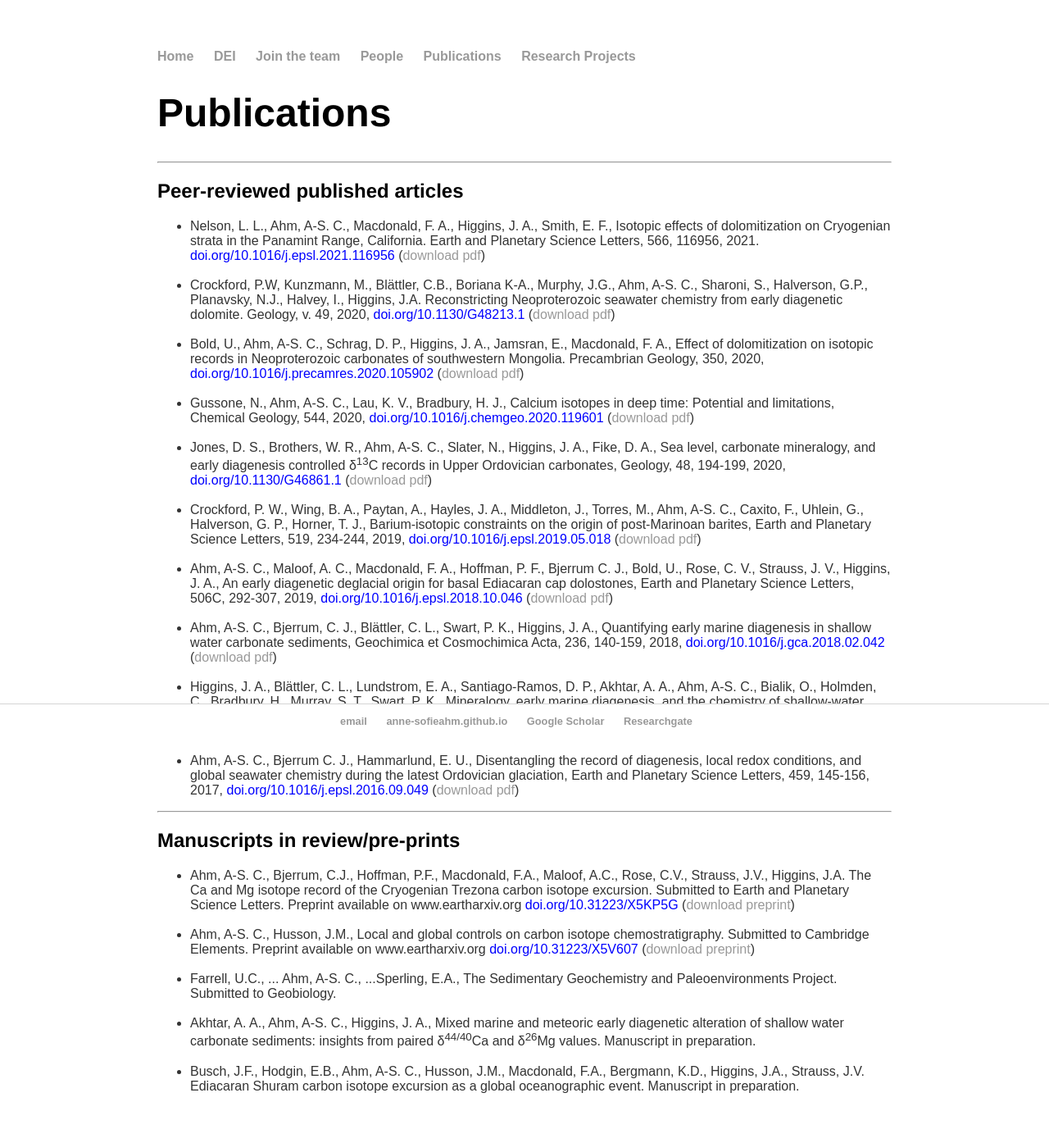
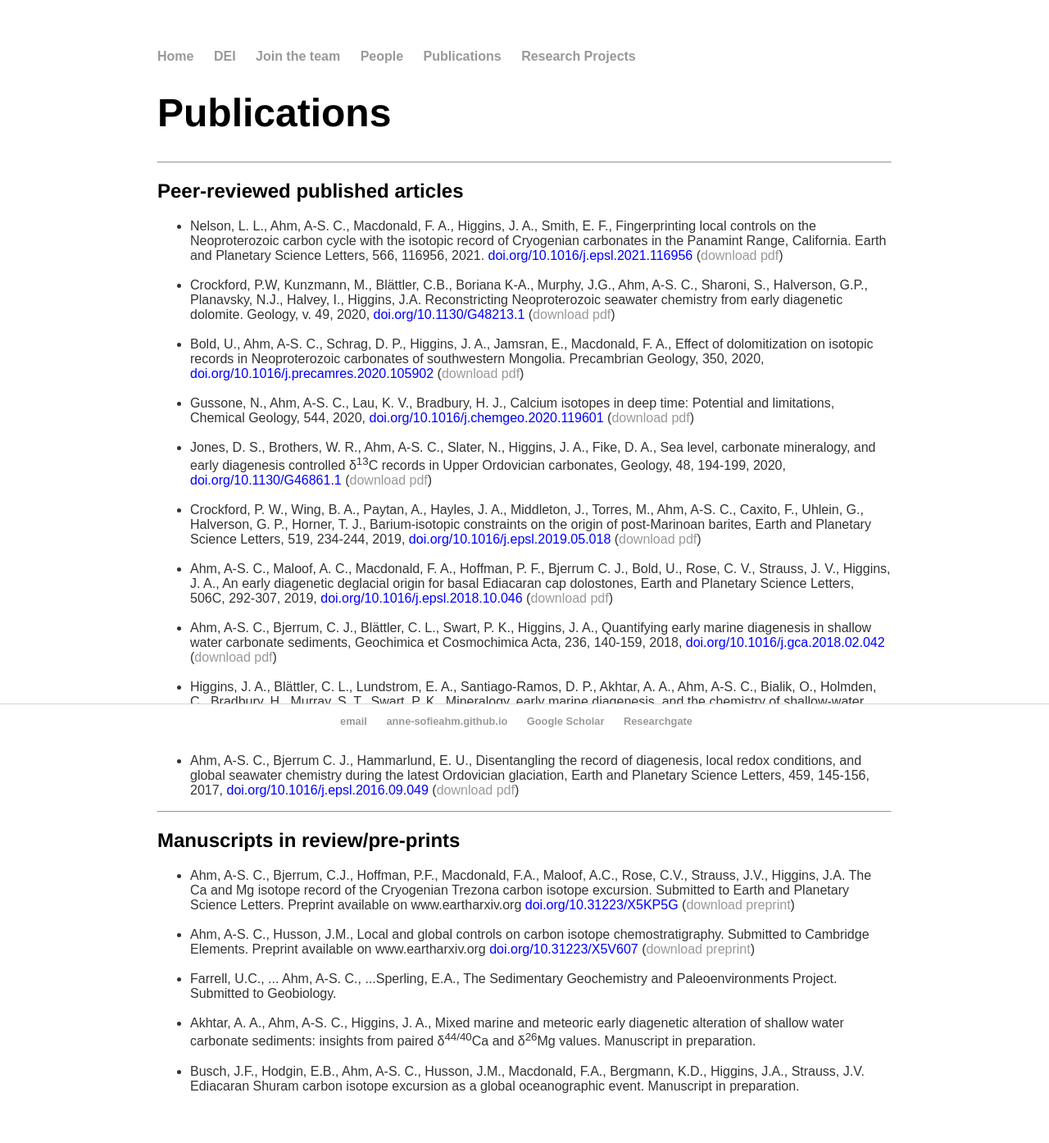
Before and after one commit to Anne-SofieAhm/Anne-SofieAhm.github.io, a Jekyll site: the page built from publications/index.html, in a window 1280 px wide. Shown: the whole page at 82% size. Built offline with Jekyll 4.4.1, drawn with Linux system fonts in a browser that asks for light colours.

Commit message:
Update index.html

```diff
--- a/publications/index.html
+++ b/publications/index.html
@@ -10,8 +10,9 @@ title: Publications
 <p>
 <ul style="font-family: Arial; color:#333">
   <li>Nelson, L. L., Ahm, A-S. C., Macdonald, F. A., Higgins, J. A., Smith, E. F.,
-    Isotopic effects of dolomitization on Cryogenian strata in the Panamint Range,
-    California. Earth and Planetary Science Letters, 566, 116956, 2021.
+    Fingerprinting local controls on the Neoproterozoic carbon cycle with the isotopic
+    record of Cryogenian carbonates in the Panamint Range, California. Earth and
+    Planetary Science Letters, 566, 116956, 2021.
     <a href="https://doi.org/10.1016/j.epsl.2021.116956" style="color:blue;">doi.org/10.1016/j.epsl.2021.116956</a>
     (<a href="Nelson2021.pdf">download pdf</a>)
   </li>
```
